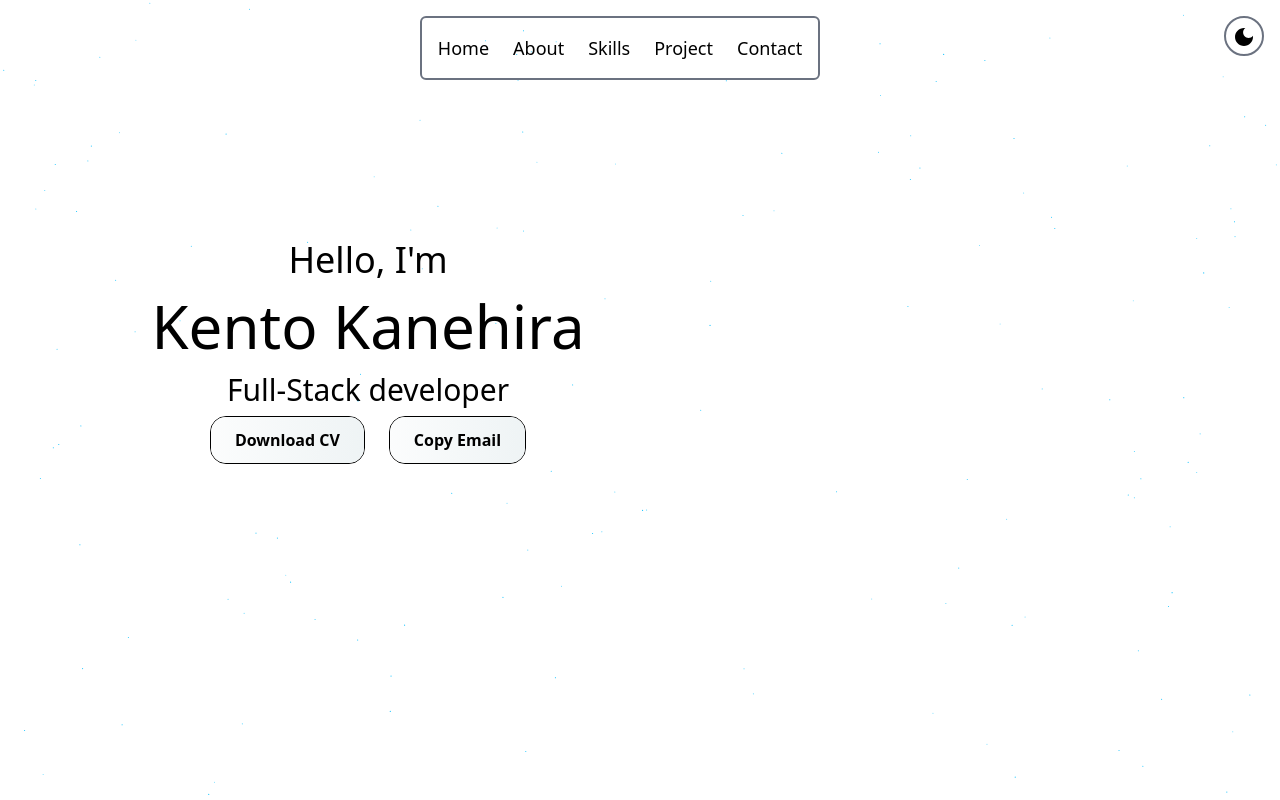
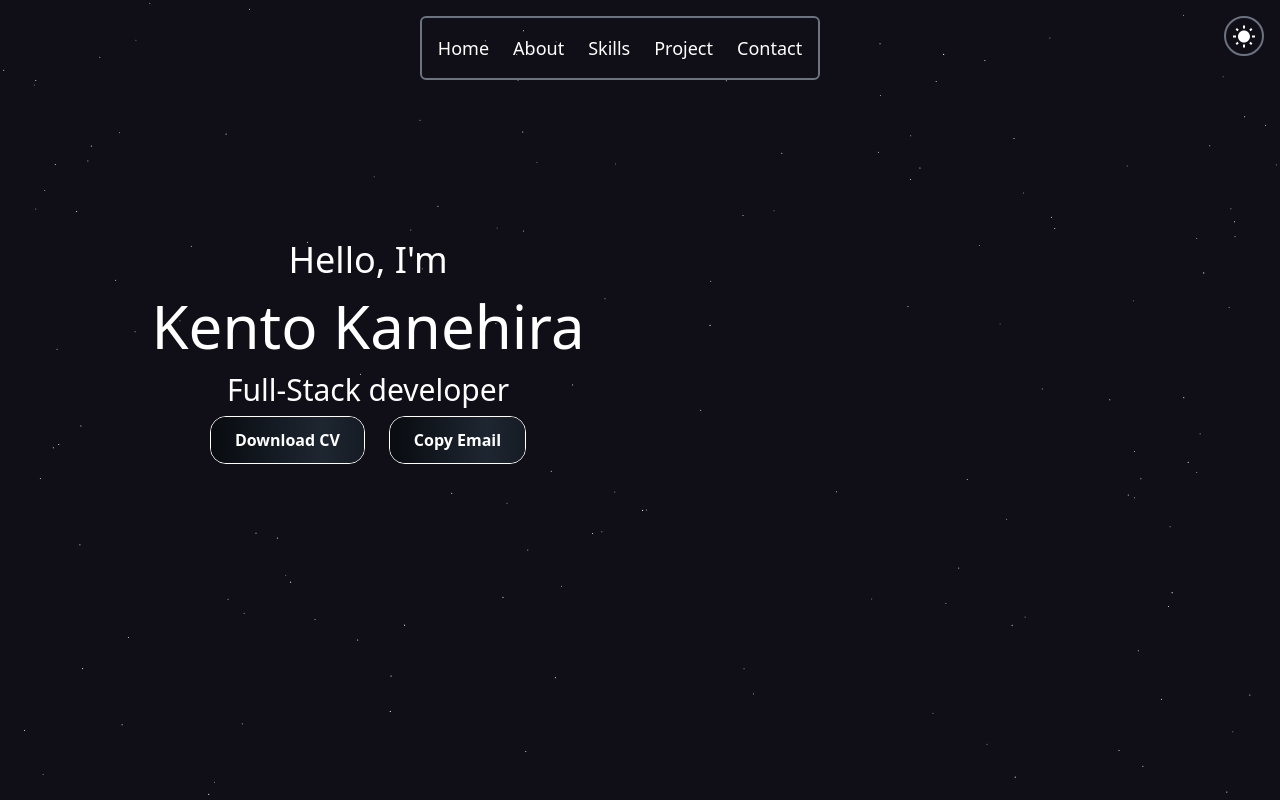
Before and after one commit to kento-ix/portfolio, a React (Create React App) app: page / in a window 1280 px wide. Shown: the top 800 px of the page. Built offline with nearby package versions, Linux system fonts and the light colour scheme; the HTML template or start-up script is replaced by a standard one.

Commit message:
set dark mode as defalt

```diff
--- a/src/App.tsx
+++ b/src/App.tsx
@@ -3,7 +3,7 @@ import HeaderContainer from "./component/Home";
 import About from "./component/About";
 
 const App: React.FC = () => {
-  const [darkMode, setDarkMode] = useState<boolean>(false);
+  const [darkMode, setDarkMode] = useState<boolean>(true);
 
   // ダークモードをトグルする関数
   const toggleDarkMode = () => {
--- a/src/functions/ButtonToCopy.tsx
+++ b/src/functions/ButtonToCopy.tsx
@@ -27,7 +27,7 @@ const ButtonGmail: React.FC<ButtonGmailProps> = ({ darkMode }) => {
             } transition duration-300 focus:outline-none focus:ring-2 focus:ring-offset-2 focus:ring-offset-slate-50`}
         >
             {/* アニメーションのスパン */}
-            <span className={`absolute inset-0 animate-[shimmer_2s_linear_infinite] ${darkMode ? "bg-gradient-to-r from-[#000103] via-[#1e2631] to-[#000103]" : "bg-gradient-to-r from-[#ffffff] to-[#e5edef]"} bg-[length:200%_100%]`} />
+            <span className={`absolute inset-0 animate-[shimmer_2s_linear_infinite] ${darkMode ? "bg-gradient-to-r from-[#000103] via-[#1e2631] to-[#000103]" : "bg-gradient-to-r from-[#ffffff] to-[#daeaef]"} bg-[length:200%_100%]`} />
             <span className="relative z-10 px-6 py-2 font-bold">
                 {darkMode ? "Copy Email" : "Copy Email"} {/* 色の変更に合わせてテキストも変更 */}
             </span>
```
